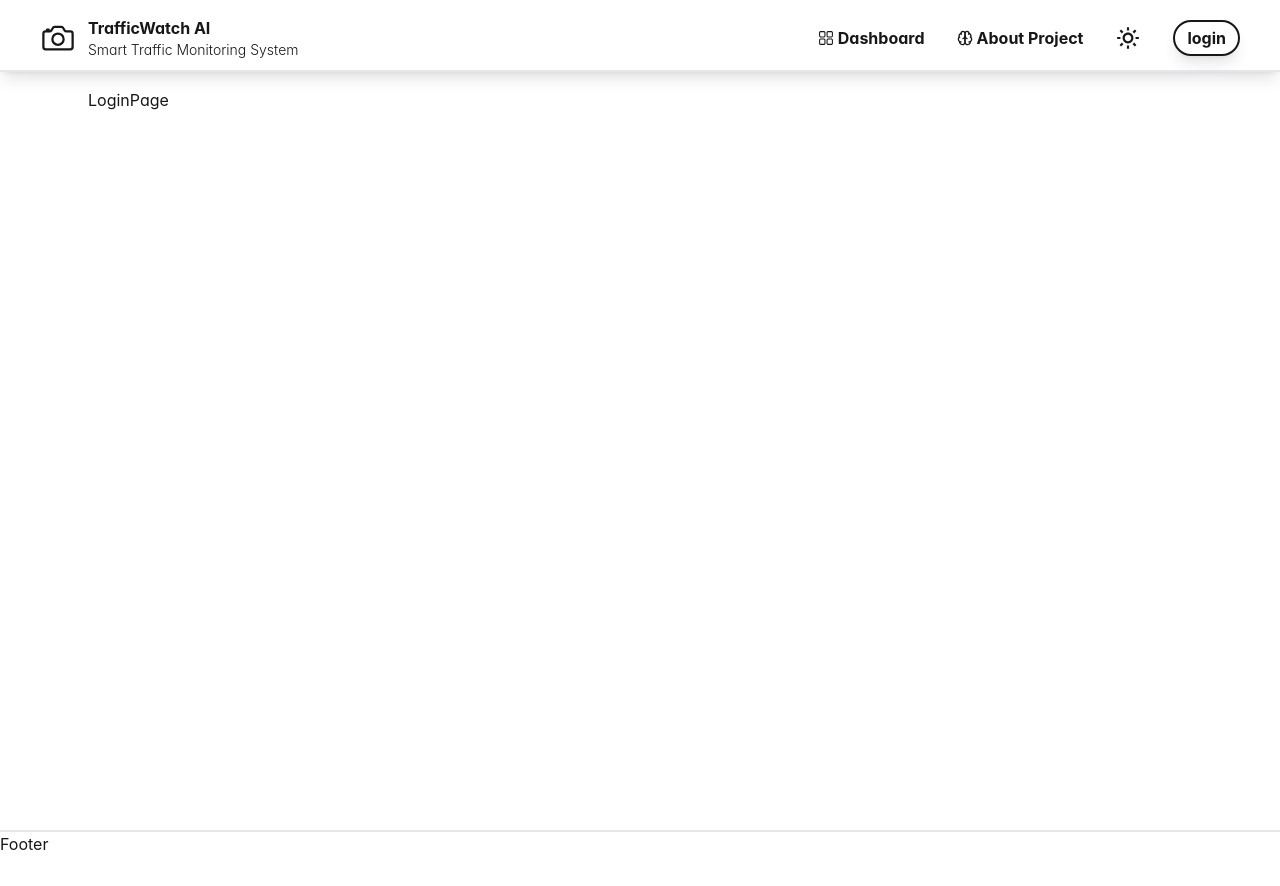
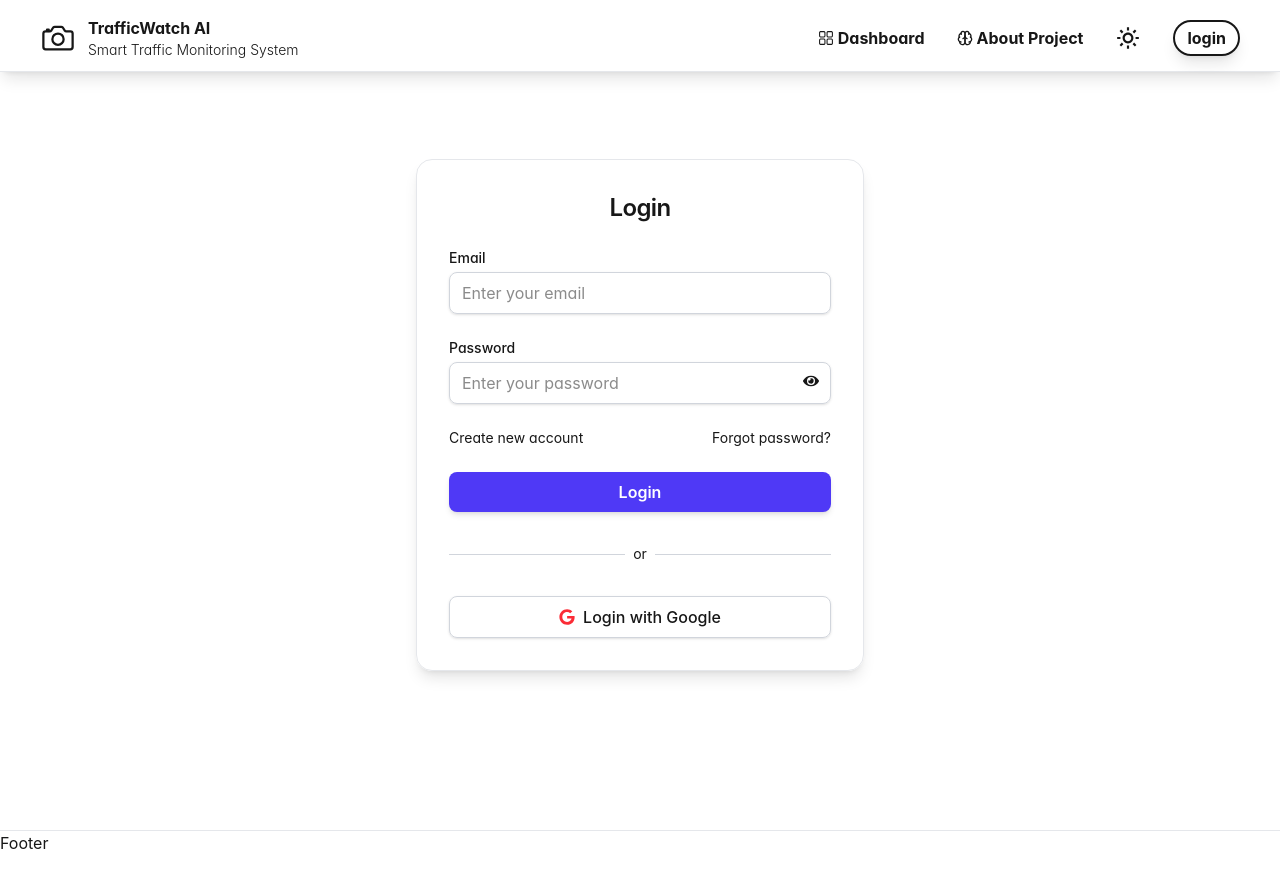
Before and after one commit to stha07ashok/major-project, a Next.js app in the folder client/: page /login in a window 1280 px wide. Built offline with nearby package versions, Linux system fonts and the light colour scheme.

Commit message:
creating login page

```diff
--- a/client/package.json
+++ b/client/package.json
@@ -9,10 +9,12 @@
     "lint": "eslint"
   },
   "dependencies": {
+    "framer-motion": "^12.23.13",
     "next": "^15.5.3",
     "next-themes": "^0.4.6",
     "react": "^19.1.0",
     "react-dom": "^19.1.0",
+    "react-hook-form": "^7.62.0",
     "react-icons": "^5.5.0"
   },
   "devDependencies": {
--- a/client/src/app/login/page.tsx
+++ b/client/src/app/login/page.tsx
@@ -1,9 +1,126 @@
-import React from "react";
+"use client";
+
+import React, { useState } from "react";
+import { useForm } from "react-hook-form";
+import { motion } from "framer-motion";
+import { FaEye, FaEyeSlash, FaGoogle } from "react-icons/fa";
+
+type FormData = {
+  firstName: string;
+  lastName: string;
+};
 
 const LoginPage = () => {
+  const [showPassword, setShowPassword] = useState(false);
+
+  const {
+    register,
+    handleSubmit,
+    formState: { errors },
+  } = useForm<FormData>();
+  const onSubmit = handleSubmit((data) => console.log(data));
+
   return (
-    <div className="min-h-[calc(160vh-450px)] px-10 py-22 mx-12 ">
-      LoginPage
+    <div className="min-h-[calc(160vh-450px)] px-10 py-22 mx-12 flex items-center justify-center sm:px-6 lg:px-8">
+      <motion.div
+        initial={{ opacity: 0, y: 50, scale: 0.95 }}
+        animate={{ opacity: 1, y: 0, scale: 1 }}
+        transition={{ duration: 0.6, ease: "easeOut" }}
+        className="w-full max-w-md rounded-2xl shadow-lg p-8 border border-gray-200"
+      >
+        <motion.h2
+          initial={{ opacity: 0, y: -20 }}
+          animate={{ opacity: 1, y: 0 }}
+          transition={{ delay: 0.2, duration: 0.5 }}
+          className="text-2xl font-bold text-center mb-6"
+        >
+          Login
+        </motion.h2>
+
+        <form onSubmit={onSubmit} className="flex flex-col gap-6">
+          {/* Email */}
+          <div>
+            <label className="block text-sm font-medium">Email</label>
+            <motion.input
+              whileFocus={{ scale: 1.02 }}
+              transition={{ duration: 0.2 }}
+              {...register("firstName", { required: "Email is required" })}
+              className="mt-1 w-full rounded-lg border border-gray-300 px-3 py-2 shadow-sm focus:border-indigo-500 focus:ring-2 focus:ring-indigo-500 outline-none"
+              placeholder="Enter your email"
+            />
+            {errors.firstName && (
+              <p className="text-sm text-red-500 mt-1">
+                {errors.firstName.message}
+              </p>
+            )}
+          </div>
+
+          {/* Password */}
+          <div>
+            <label className="block text-sm font-medium">Password</label>
+            <div className="relative">
+              <motion.input
+                type={showPassword ? "text" : "password"}
+                whileFocus={{ scale: 1.02 }}
+                transition={{ duration: 0.2 }}
+                {...register("lastName", { required: "Password is required" })}
+                className="mt-1 w-full rounded-lg border border-gray-300 px-3 py-2 pr-10 shadow-sm focus:border-indigo-500 focus:ring-2 focus:ring-indigo-500 outline-none"
+                placeholder="Enter your password"
+              />
+              <button
+                type="button"
+                onClick={() => setShowPassword((prev) => !prev)}
+                className="absolute inset-y-0 right-3 flex items-center "
+              >
+                {showPassword ? <FaEyeSlash /> : <FaEye />}
+              </button>
+            </div>
+            {errors.lastName && (
+              <p className="text-sm text-red-500 mt-1">
+                {errors.lastName.message}
+              </p>
+            )}
+          </div>
+
+          {/* Forgot password + Create account */}
+          <div className="flex justify-between text-sm">
+            <a href="/register" className="hover:underline">
+              Create new account
+            </a>
+            <a href="/forgot-password" className=" hover:underline">
+              Forgot password?
+            </a>
+          </div>
+
+          {/* Login button */}
+          <motion.button
+            type="submit"
+            whileHover={{ scale: 1.05 }}
+            whileTap={{ scale: 0.95 }}
+            className="w-full rounded-lg bg-indigo-600 px-4 py-2 text-white font-semibold shadow-md hover:bg-indigo-700 transition"
+          >
+            Login
+          </motion.button>
+
+          {/* Divider */}
+          <div className="flex items-center gap-2 my-2">
+            <div className="flex-grow h-px bg-gray-300" />
+            <span className="text-sm ">or</span>
+            <div className="flex-grow h-px bg-gray-300" />
+          </div>
+
+          {/* Google login */}
+          <motion.button
+            type="button"
+            whileHover={{ scale: 1.05 }}
+            whileTap={{ scale: 0.95 }}
+            className="flex items-center justify-center gap-2 w-full rounded-lg border border-gray-300 px-4 py-2  font-medium shadow-sm  transition"
+            onClick={() => console.log("Login with Google")}
+          >
+            <FaGoogle className="text-red-500" /> Login with Google
+          </motion.button>
+        </form>
+      </motion.div>
     </div>
   );
 };
--- a/client/src/components/Footer.tsx
+++ b/client/src/components/Footer.tsx
@@ -1,7 +1,7 @@
 import React from "react";
 
 const Footer = () => {
-  return <div className="border-t-2 border-gray-200 w-full h-14">Footer</div>;
+  return <div className="border-t border-gray-200 w-full h-14">Footer</div>;
 };
 
 export default Footer;
--- a/client/src/components/Navbar.tsx
+++ b/client/src/components/Navbar.tsx
@@ -7,7 +7,7 @@ import Link from "next/link";
 
 const Navbar = () => {
   return (
-    <div className="border-b-2 border-gray-200 w-full h-18 shadow-lg fixed top-0z-50">
+    <div className="border-b bg-white dark:bg-[#293944] border-gray-200 w-full h-18 shadow-lg fixed top-0z-50">
       <div className="flex justify-between px-10 py-4">
         <Link href="/" className="flex gap-3 cursor-pointer">
           <div className="h-9 my-1">
```
Also changed, not shown: 1 other file (tests, documents, lock files or other folders).
